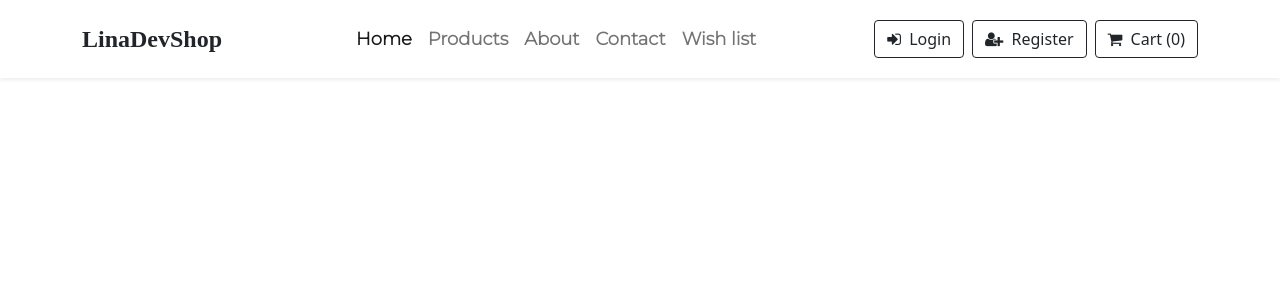
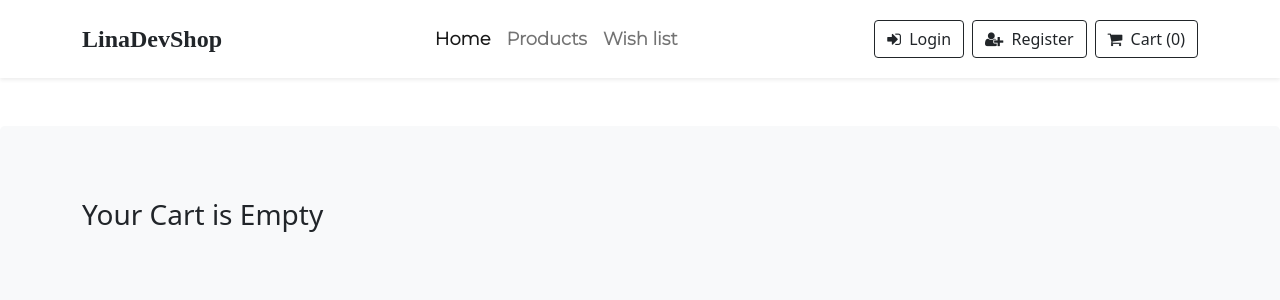
Before and after one commit to LMFront-end/e-commerce_LinaDev, a React (Vite) app: page /cart in a window 1280 px wide. Shown: the top 300 px of the page. Built offline with nearby package versions, Linux system fonts and the light colour scheme; a web font is replaced by a local one.

Commit message:
se eliminan elementos del navbar

```diff
--- a/src/components/NavBar.jsx
+++ b/src/components/NavBar.jsx
@@ -42,14 +42,6 @@ const NavBar = () => {
                     </li>
 
                     <li className="nav-item">
-                        <Link className="nav-link" to={"/about"}>About</Link>
-                    </li>
-
-                    <li className="nav-item">
-                        <Link className="nav-link" to={"/contact"}>Contact</Link>
-                    </li>
-
-                    <li className="nav-item">
                         <Link className="nav-link" to={"/wish"} >Wish list</Link>
                     </li>
 
--- a/src/pages/Cart.jsx
+++ b/src/pages/Cart.jsx
@@ -2,6 +2,7 @@ import React from 'react'
 import {useSelector} from 'react-redux'
 import {useDispatch} from 'react-redux'
 import {delCart} from '../redux/action/index'
+import {Link} from 'react-router-dom'
 
 
 const Cart = () => {
@@ -10,7 +11,7 @@ const Cart = () => {
     const dispatch = useDispatch();
 
     const handleClose = (item) => {
-        dispatch(delItem(item))
+        dispatch(delCart(item))
     }
 
     const cartItems = (cartItem) => {
@@ -32,9 +33,33 @@ const Cart = () => {
         );
     }
 
+    const emptyCart = () => {
+        return(
+            <div className="px-4 my-5 bg-light rounded-3 py-5">
+                <div className="container py-4">
+                    <div className="row">
+                        <h3>Your Cart is Empty</h3>
+                    </div>
+                    </div>
+                </div>
+        )
+    }
+
+    const button = () => {
+        return (
+            <div className="container">
+                <div className="row">
+                    <Link to="/checkout" className="btn btn-outline-primary mb-5 w-25 mx-auto">Proceed To checkout</Link>
+                </div>
+            </div>
+        );
+    }
+
     return (
         <>
+            {state.length === 0 && emptyCart()}
             {state.length !== 0 && state.map(cartItems)}
+            {state.length !== 0 && button()}
         </>
     )
 }
```
